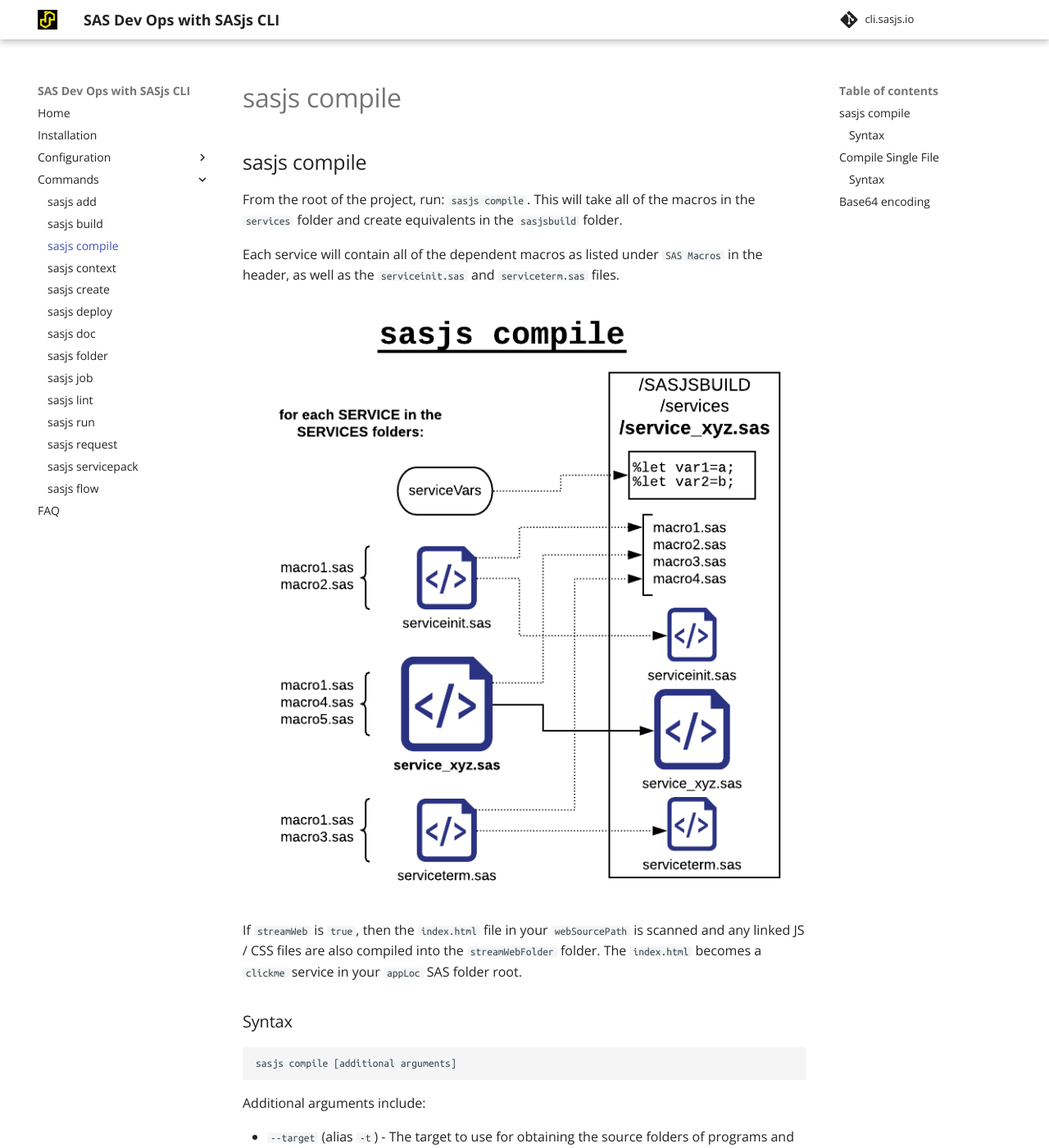
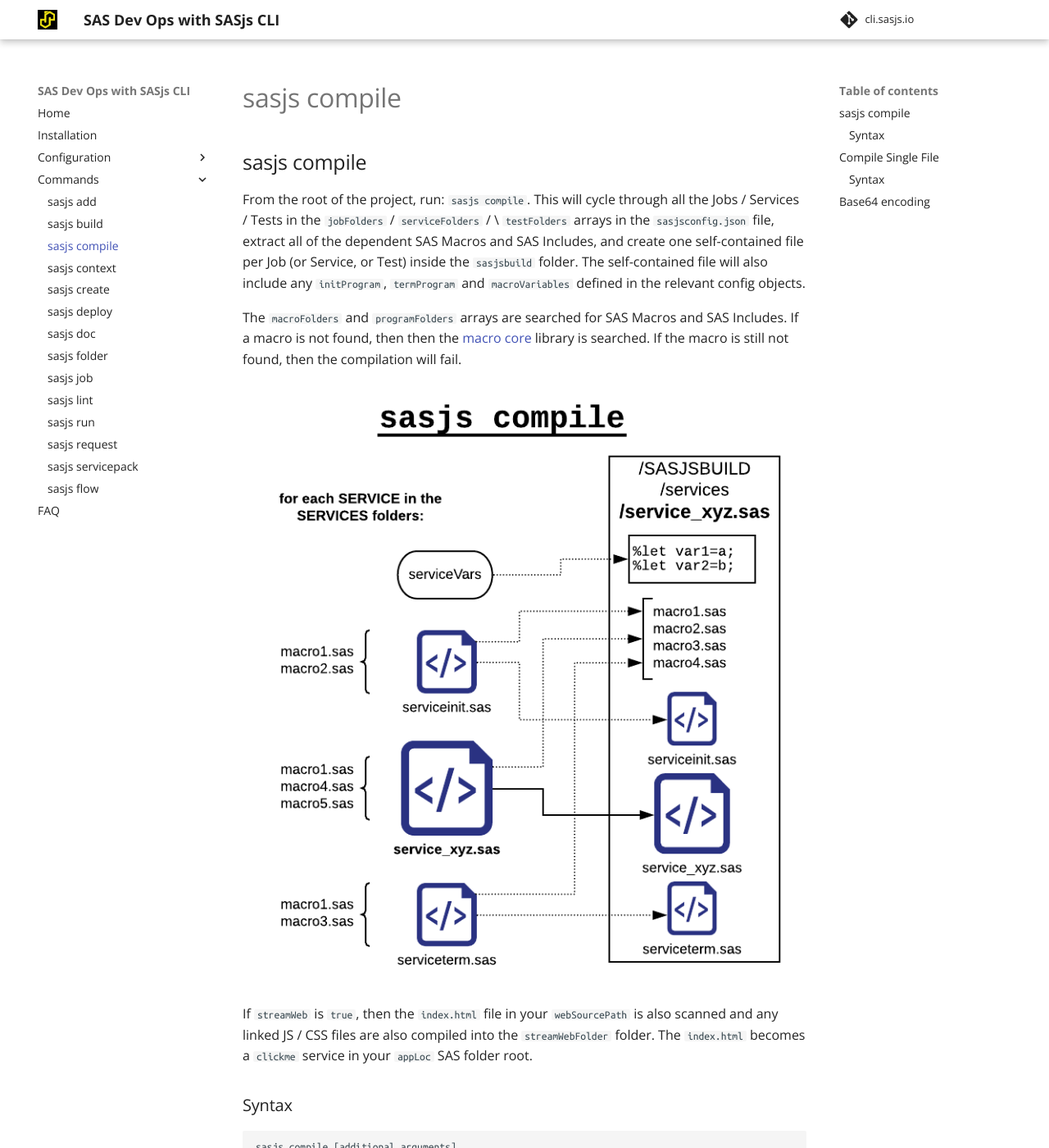
Before and after one commit to sasjs/cli.sasjs.io, an MkDocs documentation site: the page built from docs/compile.md, in a window 1280 px wide and 1400 px high. Shown: the whole window at 82% size. Built offline with MkDocs 1.6.1 and Material for MkDocs 9.7.7, drawn with Linux system fonts in a browser that asks for light colours.

Commit message:
fix: adding extra docs to sasjs compile

```diff
--- a/docs/compile.md
+++ b/docs/compile.md
@@ -8,13 +8,15 @@
 
 ## sasjs compile
 
-From the root of the project, run: `sasjs compile`. This will take all of the macros in the `services` folder and create equivalents in the `sasjsbuild` folder.
+From the root of the project, run: `sasjs compile`. This will cycle through all the Jobs / Services / Tests in the `jobFolders` / `serviceFolders` / \ `testFolders` arrays in the `sasjsconfig.json` file, extract all of the dependent SAS Macros and SAS Includes, and create one self-contained file per Job (or Service, or Test) inside the `sasjsbuild` folder.  The self-contained file will also include any `initProgram`, `termProgram` and `macroVariables` defined in the relevant config objects.
 
-Each service will contain all of the dependent macros as listed under `SAS Macros` in the header, as well as the `serviceinit.sas` and `serviceterm.sas` files.
+The `macroFolders` and `programFolders` arrays are searched for SAS Macros and SAS Includes.  If a macro is not found, then then the [macro core](https://core.sasjs.io) library is searched. If the macro is still not found, then the compilation will fail.
+
+
 
 ![sasjscliflow.png](/img/sasjscompile.png)
 
-If `streamWeb` is `true`, then the `index.html` file in your `webSourcePath` is scanned and any linked JS / CSS files are also compiled into the `streamWebFolder` folder. The `index.html` becomes a `clickme` service in your `appLoc` SAS folder root.
+If `streamWeb` is `true`, then the `index.html` file in your `webSourcePath` is also scanned and any linked JS / CSS files are also compiled into the `streamWebFolder` folder. The `index.html` becomes a `clickme` service in your `appLoc` SAS folder root.
 
 ### Syntax
 
```
